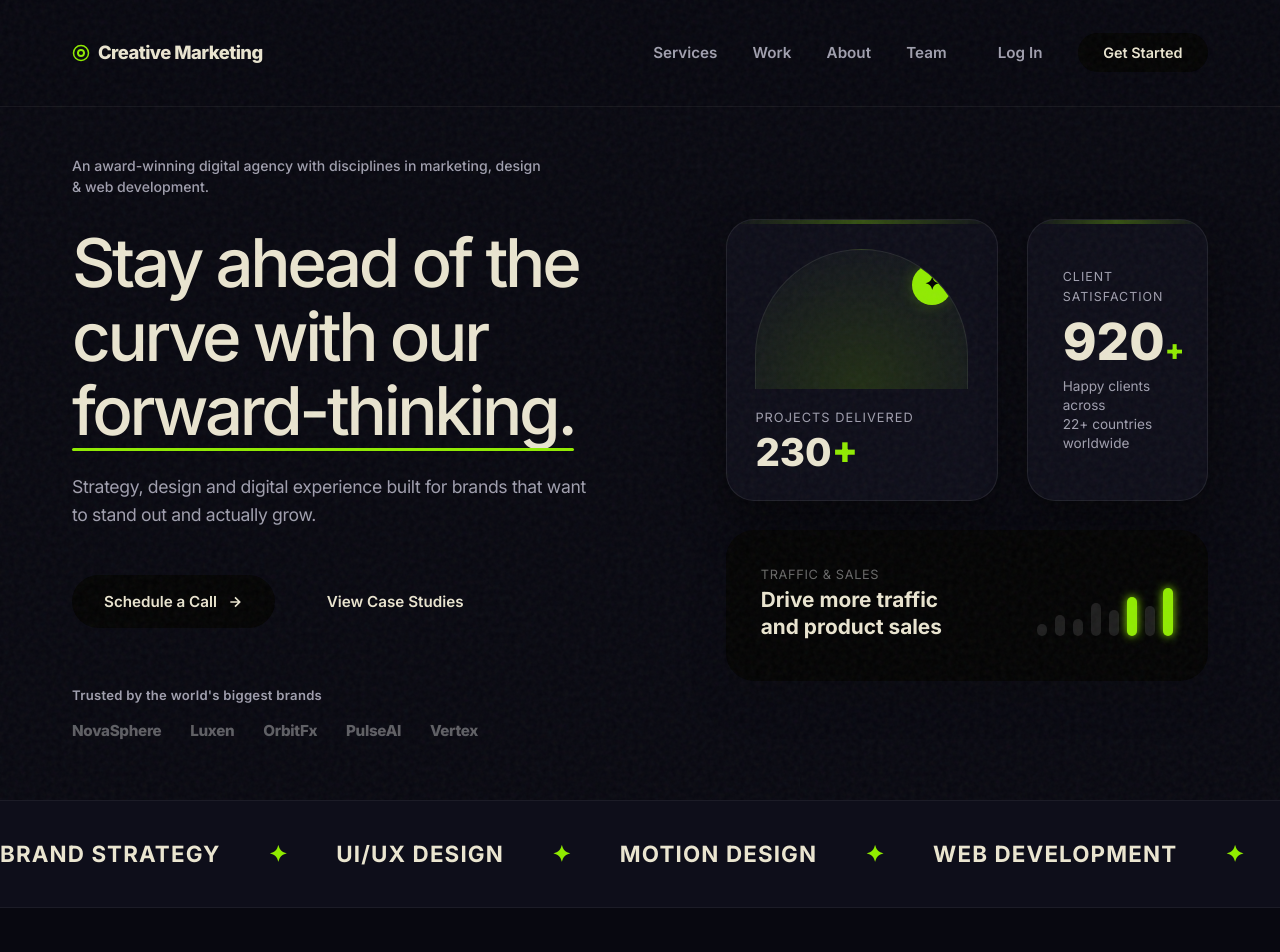
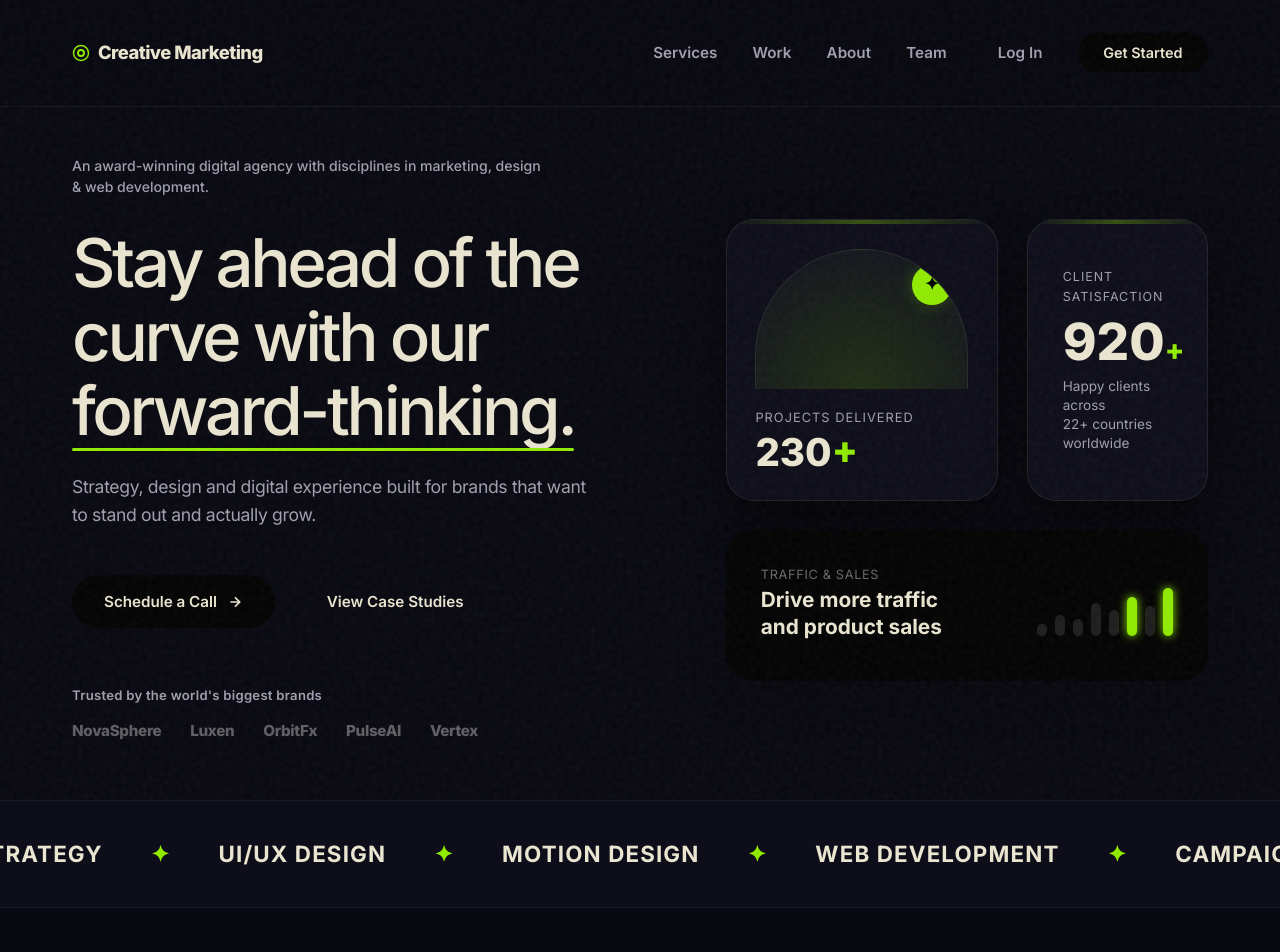
Before and after one commit to thevinduthenura/Creavie_Marketing, a Next.js app: page / in a window 1280 px wide. Shown: the top 952 px of the page. Built offline with nearby package versions, Linux system fonts and the light colour scheme.

Commit message:
feat: implement dynamic infinite marquee running animation

```diff
--- a/styles/globals.css
+++ b/styles/globals.css
@@ -573,8 +573,8 @@ a {
 .marquee-wrapper {
   overflow: hidden;
   background: #0e0e1a;
-  border-top: 1px solid rgba(255,255,255,0.06);
-  border-bottom: 1px solid rgba(255,255,255,0.06);
+  border-top: 1px solid rgba(234, 229, 208, 0.06);
+  border-bottom: 1px solid rgba(234, 229, 208, 0.06);
   padding: 2.2rem 0;
   position: relative;
   z-index: 2;
@@ -598,6 +598,15 @@ a {
 
 .marquee-track .mx {
   color: var(--secondary);
+}
+
+@keyframes marquee {
+  0% {
+    transform: translateX(0);
+  }
+  100% {
+    transform: translateX(-50%);
+  }
 }
 
 /* ═══ OUT OF THE BOX SERVICES BLOCK ═══ */
```
